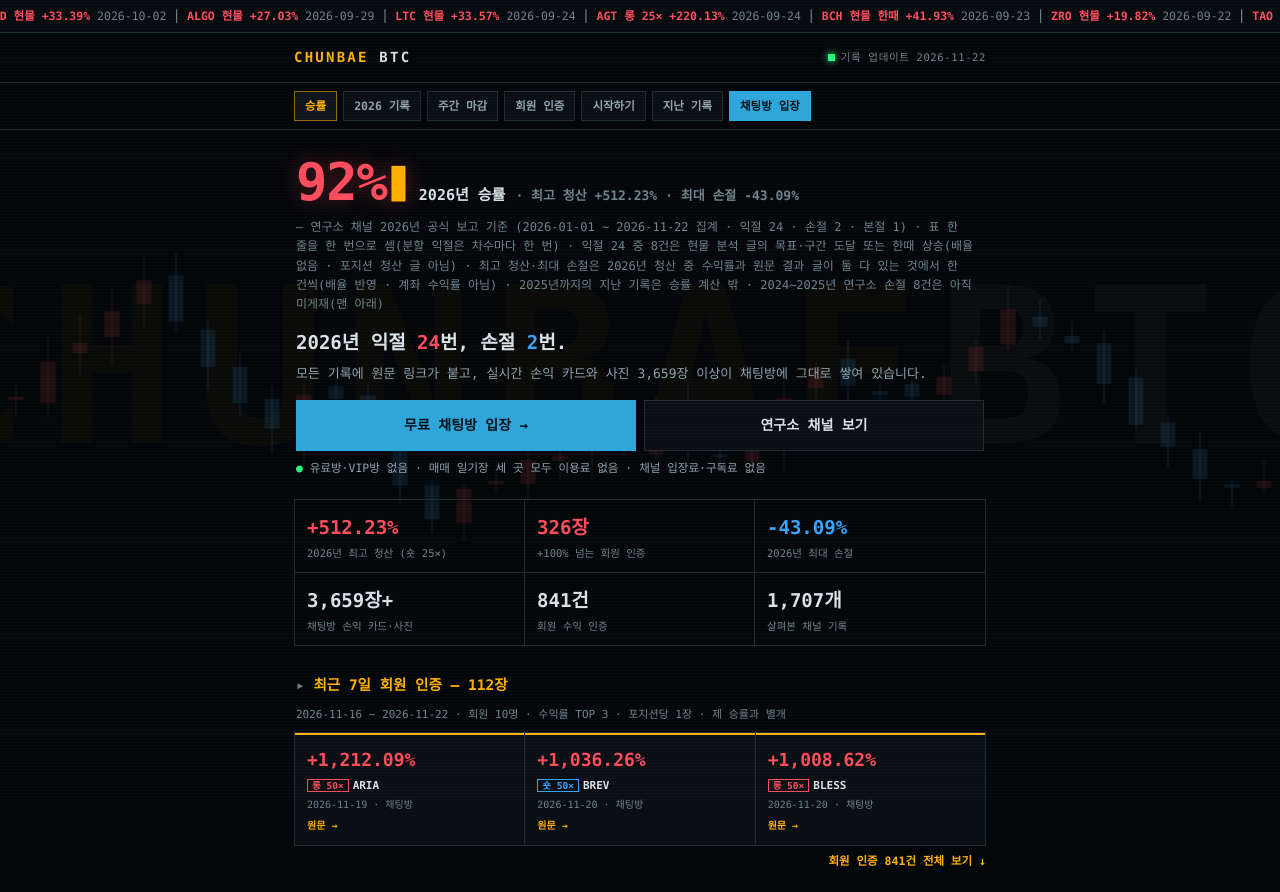
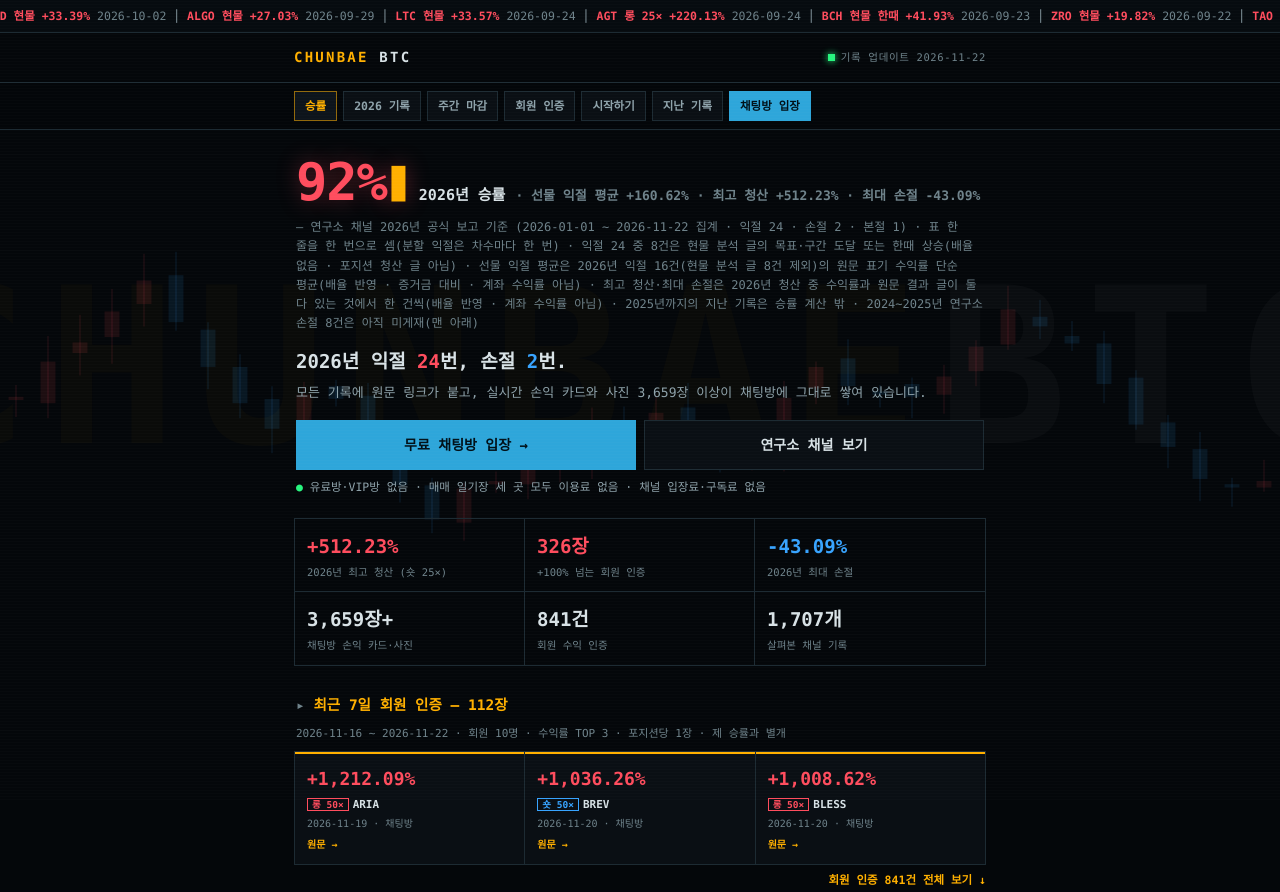
Before and after one commit to chunbae7469-a11y/chunbae-record, a plain HTML site: page index.html in a window 1280 px wide. Shown: the top 892 px of the page. Drawn offline with Linux system fonts and the light colour scheme.

Commit message:
v56: 머리에 «선물 익절 평균 +160.62%»(2026년 선물 익절 16건 · 현물 분석 글 8건 제외 · 원문 표기 수익률 단순 평균 · 배율 반영 · 증거금 대비 · 계좌 수익률 아님)
Co-Authored-By: Claude Opus 5.5 <noreply@anthropic.com>

```diff
--- a/index.html
+++ b/index.html
@@ -236,8 +236,8 @@ body.has-dock .wrap{padding-bottom:96px}
 <div class="wrap">
 
 <div class="head" id="s-top">
-  <div class="rate"><span class="big num">92%</span><span class="lb">2026년 승률</span><span class="lb" style="font-size:13px;font-weight:600;color:var(--dim)">· 최고 청산 <span class="num">+512.23%</span> · 최대 손절 <span class="num">-43.09%</span></span>
-    <span class="cap">— 연구소 채널 2026년 공식 보고 기준 (<span class="nw">2026-01-01 ~ 2026-11-22</span> 집계 · 익절 24 · 손절 2 · 본절 1) · 표 한 줄을 한 번으로 셈(분할 익절은 차수마다 한 번) · 익절 24 중 8건은 현물 분석 글의 목표·구간 도달 또는 한때 상승(배율 없음 · 포지션 청산 글 아님) · 최고 청산·최대 손절은 2026년 청산 중 수익률과 원문 결과 글이 둘 다 있는 것에서 한 건씩(배율 반영 · 계좌 수익률 아님) · 2025년까지의 지난 기록은 승률 계산 밖 · 2024~2025년 연구소 손절 8건은 아직 미게재(맨 아래)</span></div>
+  <div class="rate"><span class="big num">92%</span><span class="lb">2026년 승률</span><span class="lb" style="font-size:13px;font-weight:600;color:var(--dim)">· 선물 익절 평균 <span class="num">+160.62%</span> · 최고 청산 <span class="num">+512.23%</span> · 최대 손절 <span class="num">-43.09%</span></span>
+    <span class="cap">— 연구소 채널 2026년 공식 보고 기준 (<span class="nw">2026-01-01 ~ 2026-11-22</span> 집계 · 익절 24 · 손절 2 · 본절 1) · 표 한 줄을 한 번으로 셈(분할 익절은 차수마다 한 번) · 익절 24 중 8건은 현물 분석 글의 목표·구간 도달 또는 한때 상승(배율 없음 · 포지션 청산 글 아님) · 선물 익절 평균은 2026년 익절 16건(현물 분석 글 8건 제외)의 원문 표기 수익률 단순 평균(배율 반영 · 증거금 대비 · 계좌 수익률 아님) · 최고 청산·최대 손절은 2026년 청산 중 수익률과 원문 결과 글이 둘 다 있는 것에서 한 건씩(배율 반영 · 계좌 수익률 아님) · 2025년까지의 지난 기록은 승률 계산 밖 · 2024~2025년 연구소 손절 8건은 아직 미게재(맨 아래)</span></div>
   <h1>2026년 익절 <em>24</em>번, 손절 <u>2</u>번.</h1>
   <p>모든 기록에 원문 링크가 붙고, 실시간 손익 카드와 사진 3,659장 이상이 채팅방에 그대로 쌓여 있습니다.</p>
   <div class="hcta" id="hero-cta">
```
